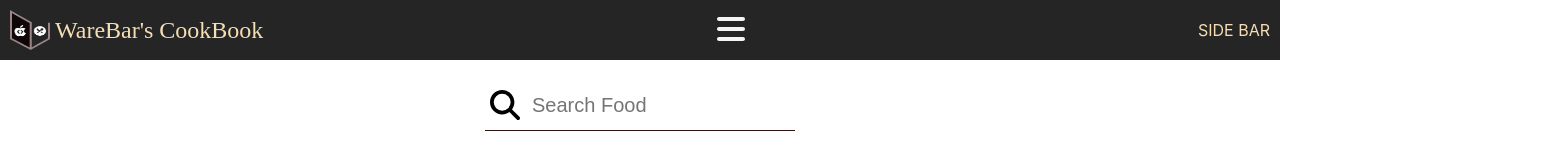
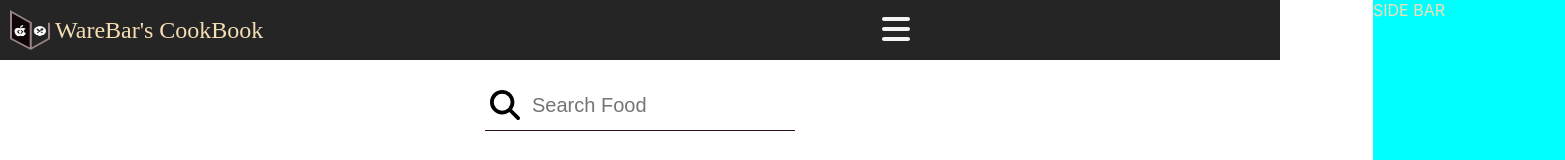
Before and after one commit to WareBar/FoodApp-React, a React (Create React App) app: page / in a window 1280 px wide. Shown: the top 160 px of the page, 1565 px wide, since content can reach past the window. Built offline with nearby package versions, Linux system fonts and the light colour scheme; no server answers; a web font is replaced by a local one.

Commit message:
added styles for sidebar

```diff
--- a/src/styles/Navigation.module.css
+++ b/src/styles/Navigation.module.css
@@ -25,11 +25,33 @@
 }
 
 .menuBtn{
+    cursor: pointer;
     height: 2em;
     color: whitesmoke;
     transition: .3s;
+
+    /* TESTING: REMOVE AFTER IMPLEMENTING THE SIDEBAR */
+    margin-right: 360px;
 }
 
 .menuBtn:hover{
     transform: rotateZ(90deg);
 }
+
+
+.sideBar{
+    position: absolute;
+    top: 0;
+    right: 0;
+    background-color: #171414;
+    height: 100vh;
+    width: 15vw;
+    transition: .3s;
+
+}
+
+
+.sideBar_Active{
+    right: -285px;
+    background-color: aqua;
+}
```
